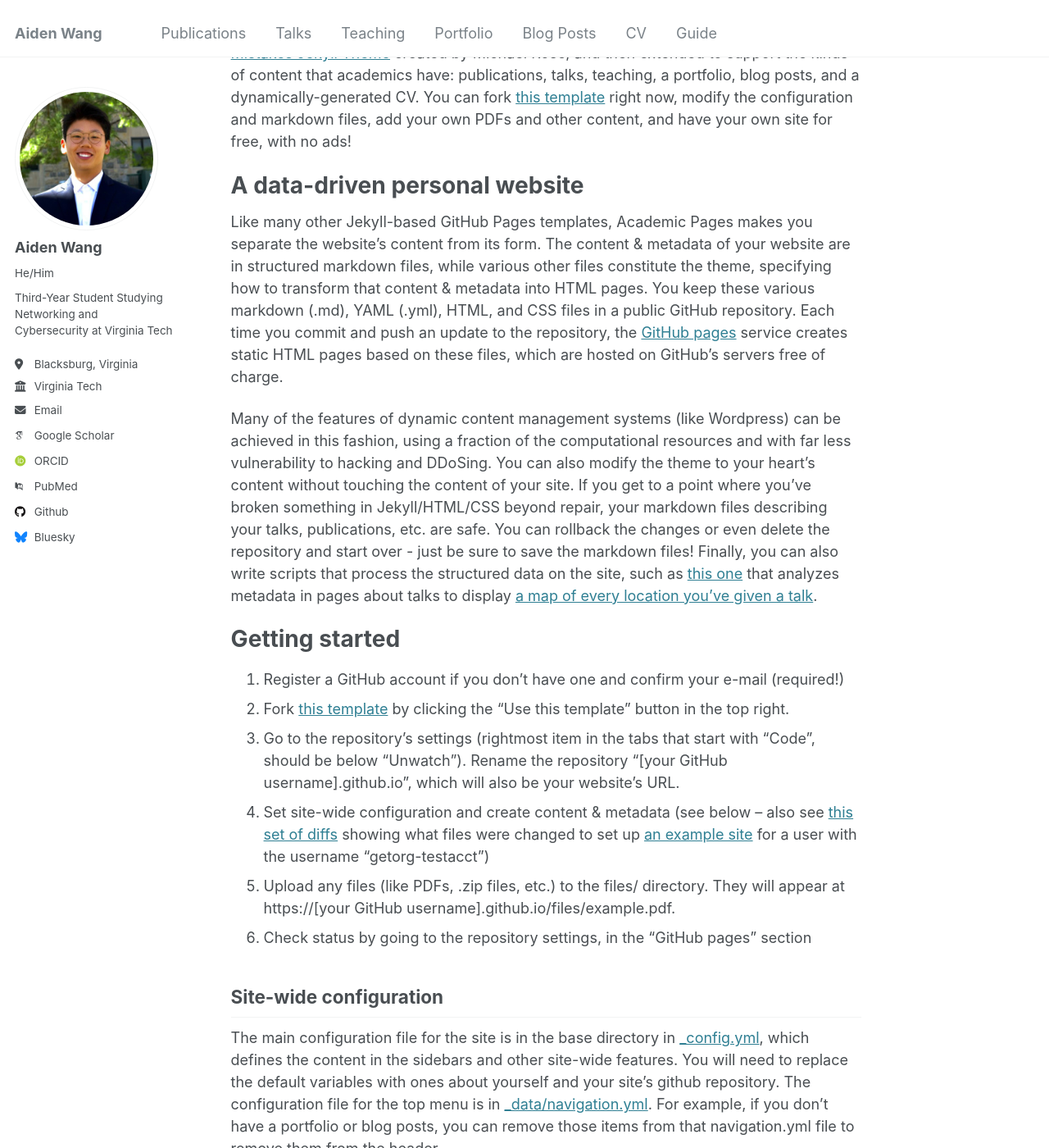
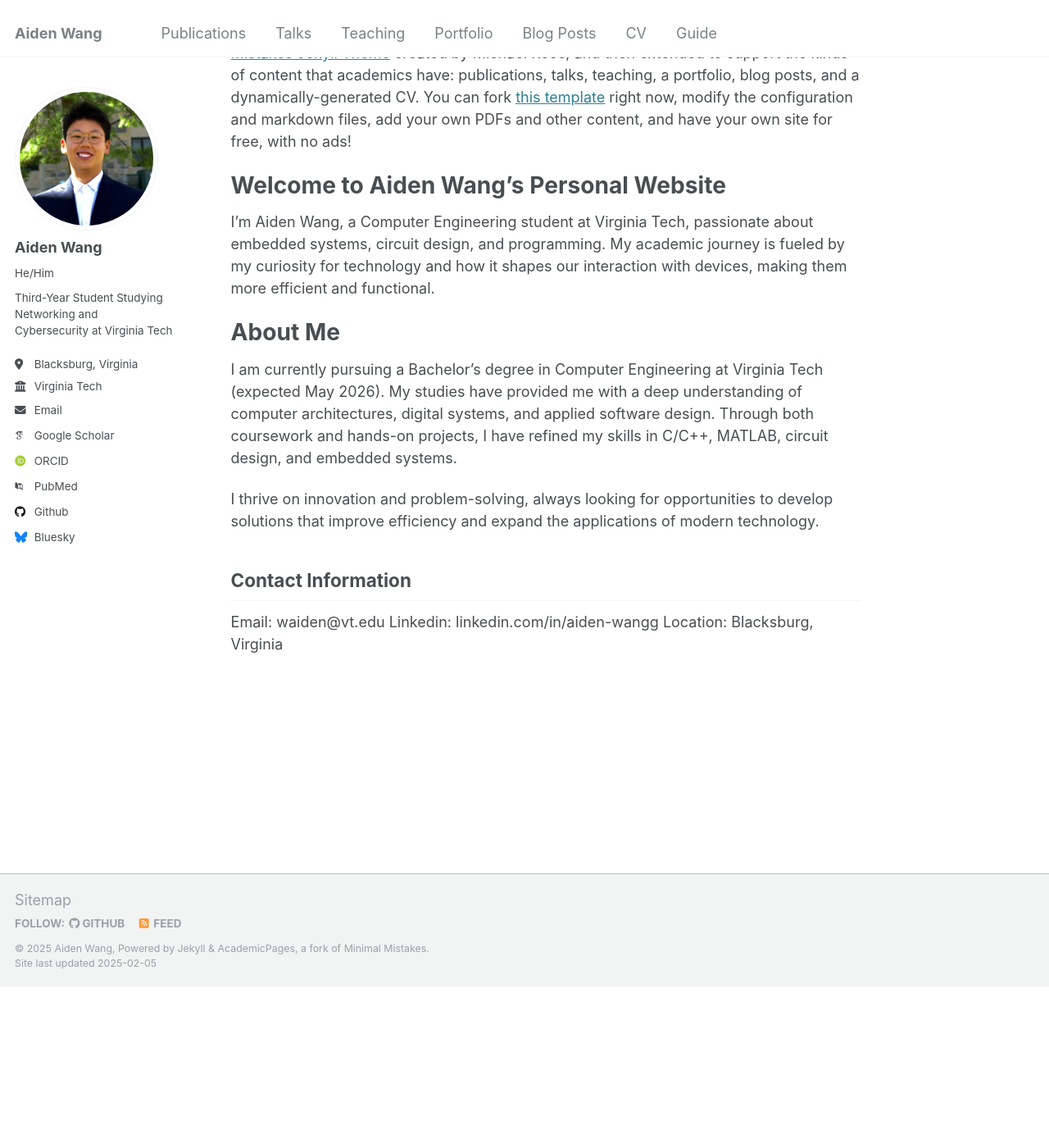
Before and after one commit to AidenJWang/AidenJWang.github.io, a Jekyll site: the page built from _pages/about.md, in a window 1280 px wide and 1400 px high, scrolled down 205 px. Shown: the whole window at 82% size. Built offline with Jekyll 4.4.1, drawn with Linux system fonts in a browser that asks for light colours; some web fonts are replaced; after the commit the page ends 1408 px from its top, so only the background shows below that; some of the changed text lies outside the part shown.

Commit message:
a submission

```diff
--- a/_pages/about.md
+++ b/_pages/about.md
@@ -9,41 +9,19 @@ redirect_from:
 
 This is the front page of a website that is powered by the [Academic Pages template](https://github.com/academicpages/academicpages.github.io) and hosted on GitHub pages. [GitHub pages](https://pages.github.com) is a free service in which websites are built and hosted from code and data stored in a GitHub repository, automatically updating when a new commit is made to the repository. This template was forked from the [Minimal Mistakes Jekyll Theme](https://mmistakes.github.io/minimal-mistakes/) created by Michael Rose, and then extended to support the kinds of content that academics have: publications, talks, teaching, a portfolio, blog posts, and a dynamically-generated CV. You can fork [this template](https://github.com/academicpages/academicpages.github.io) right now, modify the configuration and markdown files, add your own PDFs and other content, and have your own site for free, with no ads!
 
-A data-driven personal website
+Welcome to Aiden Wang's Personal Website
 ======
-Like many other Jekyll-based GitHub Pages templates, Academic Pages makes you separate the website's content from its form. The content & metadata of your website are in structured markdown files, while various other files constitute the theme, specifying how to transform that content & metadata into HTML pages. You keep these various markdown (.md), YAML (.yml), HTML, and CSS files in a public GitHub repository. Each time you commit and push an update to the repository, the [GitHub pages](https://pages.github.com/) service creates static HTML pages based on these files, which are hosted on GitHub's servers free of charge.
+I'm Aiden Wang, a Computer Engineering student at Virginia Tech, passionate about embedded systems, circuit design, and programming. My academic journey is fueled by my curiosity for technology and how it shapes our interaction with devices, making them more efficient and functional.
 
-Many of the features of dynamic content management systems (like Wordpress) can be achieved in this fashion, using a fraction of the computational resources and with far less vulnerability to hacking and DDoSing. You can also modify the theme to your heart's content without touching the content of your site. If you get to a point where you've broken something in Jekyll/HTML/CSS beyond repair, your markdown files describing your talks, publications, etc. are safe. You can rollback the changes or even delete the repository and start over - just be sure to save the markdown files! Finally, you can also write scripts that process the structured data on the site, such as [this one](https://github.com/academicpages/academicpages.github.io/blob/master/talkmap.ipynb) that analyzes metadata in pages about talks to display [a map of every location you've given a talk](https://academicpages.github.io/talkmap.html).
+About Me
+======
+I am currently pursuing a Bachelor's degree in Computer Engineering at Virginia Tech (expected May 2026). My studies have provided me with a deep understanding of computer architectures, digital systems, and applied software design. Through both coursework and hands-on projects, I have refined my skills in C/C++, MATLAB, circuit design, and embedded systems.
 
-Getting started
-======
-1. Register a GitHub account if you don't have one and confirm your e-mail (required!)
-1. Fork [this template](https://github.com/academicpages/academicpages.github.io) by clicking the "Use this template" button in the top right.
-1. Go to the repository's settings (rightmost item in the tabs that start with "Code", should be below "Unwatch"). Rename the repository "[your GitHub username].github.io", which will also be your website's URL.
-1. Set site-wide configuration and create content & metadata (see below -- also see [this set of diffs](http://archive.is/3TPas) showing what files were changed to set up [an example site](https://getorg-testacct.github.io) for a user with the username "getorg-testacct")
-1. Upload any files (like PDFs, .zip files, etc.) to the files/ directory. They will appear at https://[your GitHub username].github.io/files/example.pdf.
-1. Check status by going to the repository settings, in the "GitHub pages" section
+I thrive on innovation and problem-solving, always looking for opportunities to develop solutions that improve efficiency and expand the applications of modern technology.
 
-Site-wide configuration
+
+Contact Information
 ------
-The main configuration file for the site is in the base directory in [_config.yml](https://github.com/academicpages/academicpages.github.io/blob/master/_config.yml), which defines the content in the sidebars and other site-wide features. You will need to replace the default variables with ones about yourself and your site's github repository. The configuration file for the top menu is in [_data/navigation.yml](https://github.com/academicpages/academicpages.github.io/blob/master/_data/navigation.yml). For example, if you don't have a portfolio or blog posts, you can remove those items from that navigation.yml file to remove them from the header.
-
-Create content & metadata
-------
-For site content, there is one markdown file for each type of content, which are stored in directories like _publications, _talks, _posts, _teaching, or _pages. For example, each talk is a markdown file in the [_talks directory](https://github.com/academicpages/academicpages.github.io/tree/master/_talks). At the top of each markdown file is structured data in YAML about the talk, which the theme will parse to do lots of cool stuff. The same structured data about a talk is used to generate the list of talks on the [Talks page](https://academicpages.github.io/talks), each [individual page](https://academicpages.github.io/talks/2012-03-01-talk-1) for specific talks, the talks section for the [CV page](https://academicpages.github.io/cv), and the [map of places you've given a talk](https://academicpages.github.io/talkmap.html) (if you run this [python file](https://github.com/academicpages/academicpages.github.io/blob/master/talkmap.py) or [Jupyter notebook](https://github.com/academicpages/academicpages.github.io/blob/master/talkmap.ipynb), which creates the HTML for the map based on the contents of the _talks directory).
-
-**Markdown generator**
-
-The repository includes [a set of Jupyter notebooks](https://github.com/academicpages/academicpages.github.io/tree/master/markdown_generator
-) that converts a CSV containing structured data about talks or presentations into individual markdown files that will be properly formatted for the Academic Pages template. The sample CSVs in that directory are the ones I used to create my own personal website at stuartgeiger.com. My usual workflow is that I keep a spreadsheet of my publications and talks, then run the code in these notebooks to generate the markdown files, then commit and push them to the GitHub repository.
-
-How to edit your site's GitHub repository
-------
-Many people use a git client to create files on their local computer and then push them to GitHub's servers. If you are not familiar with git, you can directly edit these configuration and markdown files directly in the github.com interface. Navigate to a file (like [this one](https://github.com/academicpages/academicpages.github.io/blob/master/_talks/2012-03-01-talk-1.md) and click the pencil icon in the top right of the content preview (to the right of the "Raw | Blame | History" buttons). You can delete a file by clicking the trashcan icon to the right of the pencil icon. You can also create new files or upload files by navigating to a directory and clicking the "Create new file" or "Upload files" buttons.
-
-Example: editing a markdown file for a talk
-![Editing a markdown file for a talk](/images/editing-talk.png)
-
-For more info
-------
-More info about configuring Academic Pages can be found in [the guide](https://academicpages.github.io/markdown/), the [growing wiki](https://github.com/academicpages/academicpages.github.io/wiki), and you can always [ask a question on GitHub](https://github.com/academicpages/academicpages.github.io/discussions). The [guides for the Minimal Mistakes theme](https://mmistakes.github.io/minimal-mistakes/docs/configuration/) (which this theme was forked from) might also be helpful.
+Email: waiden@vt.edu
+Linkedin: linkedin.com/in/aiden-wangg
+Location: Blacksburg, Virginia
```
